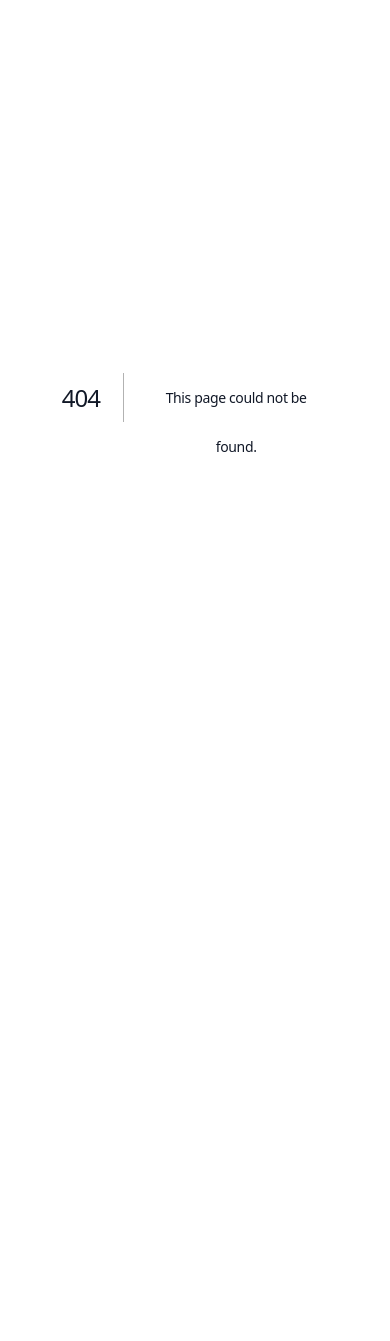
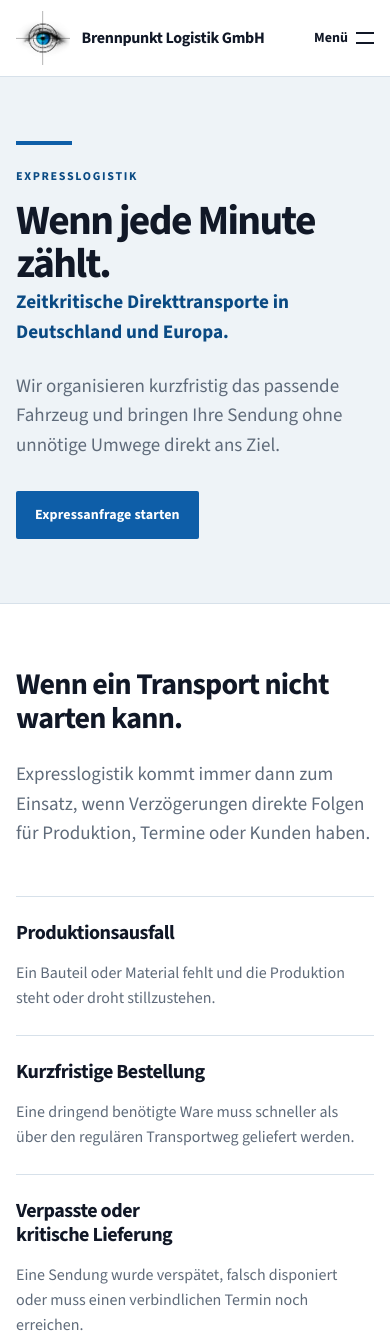
Before and after one commit to CornerDesign-Dominic/BPL-WEB, a Next.js app: page /expresslogistik in a window 390 px wide. Before the commit this address had no page. Shown: the top 1341 px of the page. Before the commit the page ends 844 px from the top, so only its background shows below. Built offline with nearby package versions, Linux system fonts and the light colour scheme.

Commit message:
Add Expresslogistik navigation and responsive section styles

```diff
--- /dev/null
+++ b/src/app/expresslogistik/page.tsx
@@ -0,0 +1,132 @@
+import type { Metadata } from "next";
+import { Footer } from "@/components/layout/Footer";
+import { Header } from "@/components/layout/Header";
+import { Button } from "@/components/ui/Button";
+import { Container } from "@/components/ui/Container";
+import { Section } from "@/components/ui/Section";
+
+export const metadata: Metadata = {
+  title: "Expresslogistik | Brennpunkt Logistik GmbH",
+  description:
+    "Zeitkritische Express- und Direkttransporte in Deutschland und Europa – kurzfristig organisiert durch Brennpunkt Logistik.",
+};
+
+const useCases = [
+  {
+    title: "Produktionsausfall",
+    text: "Ein Bauteil oder Material fehlt und die Produktion steht oder droht stillzustehen.",
+  },
+  {
+    title: "Kurzfristige Bestellung",
+    text: "Eine dringend benötigte Ware muss schneller als über den regulären Transportweg geliefert werden.",
+  },
+  {
+    title: "Verpasste oder kritische Lieferung",
+    text: "Eine Sendung wurde verspätet, falsch disponiert oder muss einen verbindlichen Termin noch erreichen.",
+  },
+];
+
+const processSteps = [
+  "Anfrage und Anforderungen kurzfristig prüfen",
+  "passendes Fahrzeug organisieren",
+  "direkte Fahrt ohne Umladung",
+  "Transport während der Durchführung koordinieren",
+  "Zustellung und aktuellen Stand klar kommunizieren",
+];
+
+const vehicles = ["Sprinter", "Klein-Lkw", "40-Tonner", "individuelle Sonderlösung"];
+
+export default function ExpresslogistikPage() {
+  return (
+    <div className="site-shell">
+      <Header />
+      <main id="inhalt">
+        <section className="express-hero" aria-labelledby="express-hero-title">
+          <Container className="express-hero__content">
+            <p className="eyebrow">Expresslogistik</p>
+            <h1 id="express-hero-title">Wenn jede Minute zählt.</h1>
+            <p className="express-hero__subheadline">
+              Zeitkritische Direkttransporte in Deutschland und Europa.
+            </p>
+            <p className="express-hero__intro">
+              Wir organisieren kurzfristig das passende Fahrzeug und bringen Ihre Sendung ohne unnötige Umwege direkt ans Ziel.
+            </p>
+            <Button href="/#transportanfrage">Expressanfrage starten</Button>
+          </Container>
+        </section>
+
+        <Section className="express-section" aria-labelledby="express-need-title">
+          <Container>
+            <div className="express-section__heading">
+              <h2 id="express-need-title">Wenn ein Transport nicht warten kann.</h2>
+              <p>
+                Expresslogistik kommt immer dann zum Einsatz, wenn Verzögerungen direkte Folgen für Produktion, Termine oder Kunden haben.
+              </p>
+            </div>
+            <div className="express-use-cases">
+              {useCases.map(({ title, text }) => (
+                <article className="express-use-case" key={title}>
+                  <h3>{title}</h3>
+                  <p>{text}</p>
+                </article>
+              ))}
+            </div>
+          </Container>
+        </Section>
+
+        <Section className="express-section express-section--surface" aria-labelledby="express-process-title">
+          <Container>
+            <div className="express-section__heading">
+              <h2 id="express-process-title">Direkt organisiert. Klar umgesetzt.</h2>
+            </div>
+            <ul className="express-checklist">
+              {processSteps.map((step) => (
+                <li key={step}>{step}</li>
+              ))}
+            </ul>
+          </Container>
+        </Section>
+
+        <Section className="express-section" aria-labelledby="express-vehicles-title">
+          <Container className="express-two-column">
+            <div className="express-section__heading">
+              <h2 id="express-vehicles-title">Das passende Fahrzeug für Ihre Sendung</h2>
+              <p>
+                Je nach Größe, Gewicht und Dringlichkeit organisieren wir die passende Fahrzeuglösung.
+              </p>
+            </div>
+            <ul className="express-vehicle-list">
+              {vehicles.map((vehicle) => (
+                <li key={vehicle}>{vehicle}</li>
+              ))}
+            </ul>
+          </Container>
+        </Section>
+
+        <Section className="express-section express-section--surface" aria-labelledby="express-area-title">
+          <Container>
+            <div className="express-section__heading express-section__heading--compact">
+              <h2 id="express-area-title">Deutschland und Europa</h2>
+              <p>
+                Wir organisieren Express- und Direkttransporte innerhalb Deutschlands sowie europaweit.
+              </p>
+            </div>
+          </Container>
+        </Section>
+
+        <section className="express-cta" aria-labelledby="express-cta-title">
+          <Container className="express-cta__content">
+            <div>
+              <h2 id="express-cta-title">Ihre Sendung kann nicht warten?</h2>
+              <p>
+                Senden Sie uns die wichtigsten Transportdaten. Wir prüfen kurzfristig die passende Lösung.
+              </p>
+            </div>
+            <Button href="/#transportanfrage">Expressanfrage starten</Button>
+          </Container>
+        </section>
+      </main>
+      <Footer />
+    </div>
+  );
+}
--- a/src/app/globals.css
+++ b/src/app/globals.css
@@ -110,6 +110,13 @@ h3 { margin-bottom: var(--space-2); font-size: 1.25rem; line-height: 1.22; }
 .hero__subheadline { margin: 0 0 var(--space-3); color: var(--color-primary-dark); font-size: clamp(1.2rem, 2vw, 1.5rem); font-weight: 700; }
 .hero__intro { max-width: 43rem; margin-bottom: var(--space-4); color: var(--color-text-muted); font-size: var(--text-lg); }
 
+.express-hero { border-bottom: 1px solid var(--color-border); background: var(--color-surface-alt); }
+.express-hero__content { display: flex; min-height: clamp(25rem, 48vh, 32rem); flex-direction: column; align-items: flex-start; justify-content: center; padding-block: var(--space-8); }
+.express-hero__content::before { width: 3.5rem; height: 0.25rem; margin-bottom: var(--space-3); background: var(--color-primary); content: ""; }
+.express-hero__content .eyebrow { margin-bottom: var(--space-2); }
+.express-hero__subheadline { max-width: 39rem; margin: 0 0 var(--space-3); color: var(--color-primary-dark); font-size: clamp(1.2rem, 2vw, 1.5rem); font-weight: 700; }
+.express-hero__intro { max-width: 43rem; margin-bottom: var(--space-4); color: var(--color-text-muted); font-size: var(--text-lg); }
+
 .button { display: inline-flex; min-height: 3rem; align-items: center; justify-content: center; padding: 0.75rem 1.125rem; border: 1px solid transparent; border-radius: var(--radius-small); font-size: var(--text-sm); font-weight: 800; letter-spacing: 0.01em; transition: background-color var(--transition-fast), border-color var(--transition-fast), color var(--transition-fast), box-shadow var(--transition-fast); }
 .button--primary { color: var(--color-background); background: var(--color-primary); }
 .button--primary:hover { background: var(--color-primary-dark); box-shadow: 0 0.25rem 0.75rem rgb(10 74 131 / 18%); }
@@ -218,6 +225,32 @@ h3 { margin-bottom: var(--space-2); font-size: 1.25rem; line-height: 1.22; }
 .section--surface { background: var(--color-surface); }
 .section-heading { display: grid; max-width: 44rem; margin-bottom: var(--space-6); }
 .section-heading > p:last-child, .split-layout__content > p { max-width: 41rem; margin-bottom: var(--space-3); color: var(--color-text-muted); }
+.express-section { padding-block: clamp(var(--space-8), 9vw, var(--space-12)); }
+.express-section--surface { background: var(--color-surface); }
+.express-section__heading { max-width: 45rem; margin-bottom: var(--space-6); }
+.express-section__heading h2 { margin-bottom: var(--space-3); }
+.express-section__heading p { max-width: 42rem; margin-bottom: 0; color: var(--color-text-muted); font-size: var(--text-lg); }
+.express-section__heading--compact { margin-bottom: 0; }
+.express-use-cases { display: grid; border-top: 1px solid var(--color-border); grid-template-columns: repeat(3, minmax(0, 1fr)); }
+.express-use-case { min-height: 13rem; padding: var(--space-4) var(--space-4) 0 0; border-right: 1px solid var(--color-border); }
+.express-use-case + .express-use-case { padding-left: var(--space-4); }
+.express-use-case:last-child { padding-right: 0; border-right: 0; }
+.express-use-case h3 { max-width: 18ch; }
+.express-use-case p { max-width: 22rem; margin-bottom: 0; color: var(--color-text-muted); }
+.express-checklist { display: grid; max-width: 62rem; margin: 0; padding: 0; border-top: 1px solid var(--color-border); border-bottom: 1px solid var(--color-border); grid-template-columns: repeat(2, minmax(0, 1fr)); list-style: none; }
+.express-checklist li { display: flex; min-height: 4.5rem; align-items: center; padding: var(--space-2) var(--space-3); border-bottom: 1px solid var(--color-border); color: var(--color-text-muted); font-weight: 600; }
+.express-checklist li::before { width: 0.5rem; height: 0.5rem; flex: 0 0 auto; margin-right: var(--space-2); border-radius: 50%; background: var(--color-primary); content: ""; }
+.express-checklist li:nth-last-child(-n + 2) { border-bottom: 0; }
+.express-checklist li:nth-child(odd) { border-right: 1px solid var(--color-border); }
+.express-two-column { display: grid; grid-template-columns: minmax(0, 1fr) minmax(16rem, 0.72fr); gap: clamp(var(--space-5), 8vw, var(--space-12)); }
+.express-two-column .express-section__heading { margin-bottom: 0; }
+.express-vehicle-list { display: grid; margin: 0; padding: 0; border-top: 1px solid var(--color-border); list-style: none; }
+.express-vehicle-list li { padding: var(--space-2) 0; border-bottom: 1px solid var(--color-border); color: var(--color-primary-dark); font-size: var(--text-lg); font-weight: 700; }
+.express-cta { background: var(--color-footer); }
+.express-cta__content { display: flex; min-height: 19rem; align-items: center; justify-content: space-between; gap: var(--space-6); padding-block: var(--space-6); }
+.express-cta h2 { max-width: 22ch; margin-bottom: var(--space-3); color: var(--color-background); }
+.express-cta p { max-width: 38rem; margin-bottom: 0; color: var(--color-primary-light); font-size: var(--text-lg); }
+.express-cta .button { flex: 0 0 auto; }
 .service-focus { border-top: 1px solid var(--color-border); border-bottom: 1px solid var(--color-border); background: var(--color-surface-alt); }
 .service-focus__intro { max-width: 47rem; margin-bottom: var(--space-8); }
 .service-focus__intro h2 { font-size: clamp(1.125rem, 6vw, 2.75rem); }
@@ -275,6 +308,14 @@ h3 { margin-bottom: var(--space-2); font-size: 1.25rem; line-height: 1.22; }
   .site-navigation__request:hover { color: var(--color-background) !important; background: var(--color-primary-dark); }
   .company-layout { grid-template-columns: 1fr; }
   .company-layout { gap: var(--space-3); }
+  .express-use-cases { grid-template-columns: 1fr; }
+  .express-use-case, .express-use-case + .express-use-case { min-height: 0; padding: var(--space-3) 0; border-right: 0; border-bottom: 1px solid var(--color-border); }
+  .express-use-case:last-child { border-bottom: 0; }
+  .express-checklist { grid-template-columns: 1fr; }
+  .express-checklist li, .express-checklist li:nth-last-child(-n + 2), .express-checklist li:nth-child(odd) { border-right: 0; border-bottom: 1px solid var(--color-border); }
+  .express-checklist li:last-child { border-bottom: 0; }
+  .express-two-column { grid-template-columns: 1fr; gap: var(--space-4); }
+  .express-cta__content { min-height: 0; align-items: flex-start; flex-direction: column; padding-block: var(--space-8); }
   .company-layout__index { grid-template-columns: auto auto auto; align-items: baseline; justify-content: start; gap: var(--space-2); }
   .company-layout__index strong { font-size: 3.5rem; }
   .transport-type-grid { grid-template-columns: repeat(2, 1fr); }
@@ -288,6 +329,7 @@ h3 { margin-bottom: var(--space-2); font-size: 1.25rem; line-height: 1.22; }
 @media (max-width: 38rem) {
   .page-container, .site-header__inner, .site-footer__inner { width: min(100% - 2rem, var(--content-width)); }
   .hero__content { min-height: 0; padding-block: var(--space-8); }
+  .express-hero__content { min-height: 0; padding-block: var(--space-8); }
   .transport-request-section { padding-block: var(--space-4) var(--space-8); }
   .transport-request-section__heading { margin-bottom: var(--space-2); }
   .transport-request-box { padding: var(--space-3); }
@@ -302,6 +344,7 @@ h3 { margin-bottom: var(--space-2); font-size: 1.25rem; line-height: 1.22; }
   .request-form-grid__full { grid-column: auto; }
   .request-actions { gap: var(--space-2); }
   .section { padding-block: var(--space-8); }
+  .express-section { padding-block: var(--space-8); }
   .section-heading { margin-bottom: var(--space-4); }
   .site-footer__legal { justify-self: start; }
 }
--- a/src/components/layout/Header.tsx
+++ b/src/components/layout/Header.tsx
@@ -40,6 +40,13 @@ export function Header() {
           id="primary-navigation"
           aria-label="Hauptnavigation"
         >
+          <a
+            href="/expresslogistik"
+            aria-current={pathname === "/expresslogistik" ? "page" : undefined}
+            onClick={() => setIsMenuOpen(false)}
+          >
+            Expresslogistik
+          </a>
           <a href="/kontakt" onClick={() => setIsMenuOpen(false)}>
             Kontakt
           </a>
```
